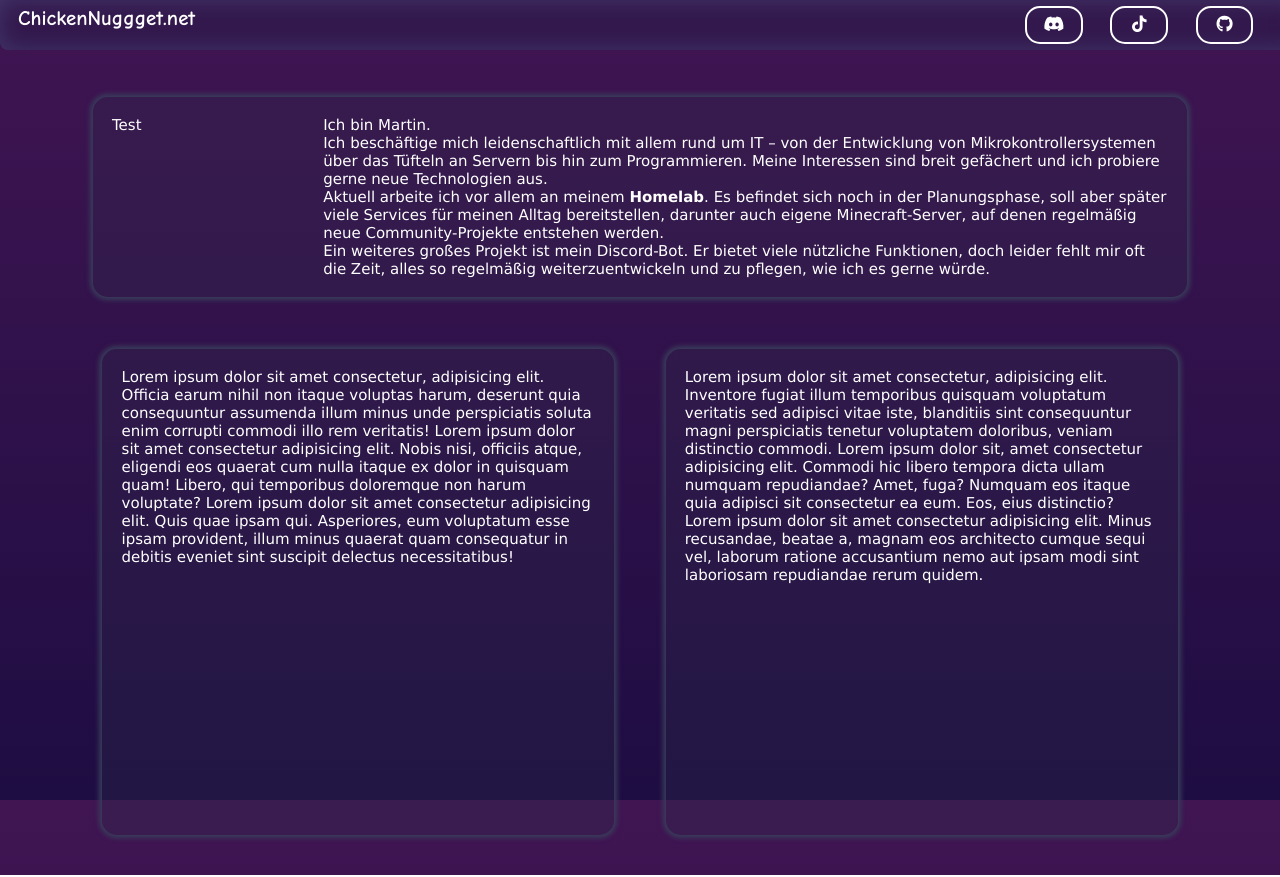
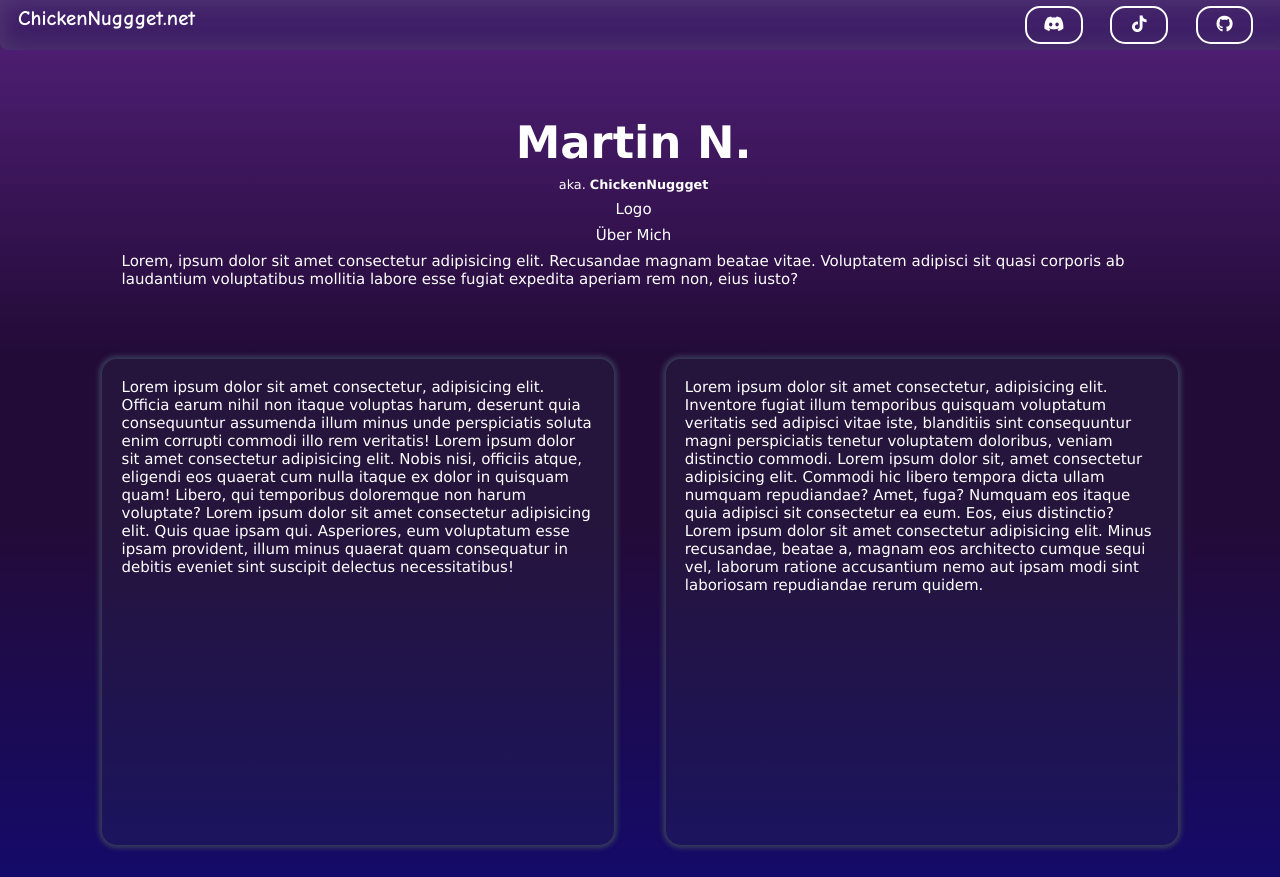
Before and after one commit to MartinNagypal/ChickenNugggetWeb, a plain HTML site: page Pages/index.html in a window 1280 px wide. Drawn offline with Linux system fonts and the light colour scheme.

Commit message:
page changes

```diff
--- a/CSS/index.css
+++ b/CSS/index.css
@@ -1,18 +1,18 @@
-body {
-  min-height: 100vh;
-  background-image:
-    radial-gradient(#8826a0 0.85px, transparent 0.85px),
-    linear-gradient(180deg, rgba(88, 24, 97, 1) 0%, rgba(30, 13, 66, 1) 100%);
-  background-size: 20px 20px, 100% 100%;
-  background-repeat: repeat, no-repeat;
-  background-attachment: scroll, fixed;
+body, html{
+    margin: 0;
+    padding: 0;
+}
+
+body{
+    background: #53207a;
+    background: linear-gradient(180deg,rgba(83, 32, 122, 1) 0%, rgba(35, 11, 56, 1) 40%, rgba(35, 11, 56, 1) 60%, rgba(20, 10, 105, 1) 100%);
 }
 
 /* ----------- Navbar ---------- */
 
 .navbar{
     background-color: rgba(19, 36, 64, 0.25);
-    box-shadow: inset 0 0 25px rgba(114, 146, 197, 0.25);
+    box-shadow: inset 0 0 25px rgba(148, 148, 148, 0.25);
     border-radius: 0px 0px 7.5px 7.5px;
     align-content: center;
     min-height: 50px;
@@ -77,12 +77,33 @@ body {
     padding:2.5vw;
     gap: 4vw;
     justify-content: center;
+
 }
  #mainInfo{
     max-width: 82.5vw;
     display:grid;
-    grid-template-columns: 0.2fr 0.8fr;
+    grid-template-columns: 80vw;
+    grid-auto-rows: auto;
+    gap: 1vh;
     min-width: 650px;
+    justify-items: center;
+
+    font-size: clamp( 15px, calc((1.35vw + 1.35vh) / 2), 50px);
+    font-family: Verdana, Geneva, Tahoma, sans-serif;
+    border-radius: 15px;
+    min-width: 307px;
+    overflow: auto;
+    color: white;
+    padding: 1.5vw;
+    transition: 0.3s;
+ }
+
+ .mainInfoRealName{
+    font-size: 3.5vw;
+ }
+
+ .mainInfoNugggetName{
+    font-size: 1vw;
  }
 
 
--- a/Pages/index.html
+++ b/Pages/index.html
@@ -6,7 +6,7 @@
   <title>ChickenNuggget</title>
   <link rel="stylesheet" href="../CSS/index.css">
   <link rel="stylesheet" href="https://cdnjs.cloudflare.com/ajax/libs/font-awesome/6.5.1/css/all.min.css">
-  <script src="../Scripts/indexBg.js"></script>
+  <!-- <script src="../Scripts/indexBg.js"></script> -->
 </head>
 
 <!-- make body a 2 row grid -->
@@ -51,23 +51,17 @@
 
 	<div class="mainSeparator">
 		<!-- main block with info -->
-		 <div class="block" id="mainInfo">
+		 <div id="mainInfo">
+			<!-- echter name -->
+			<div class="mainInfoRealName"><b>Martin N.</b></div>
+			<!-- nugget name -->
+			<div class="mainInfoNugggetName"> aka.  <b>ChickenNuggget</b></div>
 			<!-- logo -->
-			<div id="mainConentInfoLogo">
-				Test
-			</div>
-			<!-- info -->
-			<div id="mainConentInfoText">
-				Ich bin Martin.<br>
-				Ich beschäftige mich leidenschaftlich mit allem rund um IT – von der Entwicklung von Mikrokontrollersystemen über das Tüfteln an Servern bis hin zum Programmieren.
-				Meine Interessen sind breit gefächert und ich probiere gerne neue Technologien aus.<br>
-
-				Aktuell arbeite ich vor allem an meinem <b>Homelab</b>. Es befindet sich noch in der Planungsphase, soll aber später viele Services für meinen Alltag bereitstellen,
-				darunter auch eigene Minecraft-Server, auf denen regelmäßig neue Community-Projekte entstehen werden.<br>
-
-				Ein weiteres großes Projekt ist mein Discord-Bot. Er bietet viele nützliche Funktionen, doch leider fehlt mir oft die Zeit,
-				alles so regelmäßig weiterzuentwickeln und zu pflegen, wie ich es gerne würde.
-			</div>
+			<div class="mainInfoLogo">Logo</div>
+			<!-- Über mich text -->
+			<div class="mainInfoÜberMichHead">Über Mich</div>
+			<!-- Über mich info -->
+			<div class="mainInfoÜberMichText">Lorem, ipsum dolor sit amet consectetur adipisicing elit. Recusandae magnam beatae vitae. Voluptatem adipisci sit quasi corporis ab laudantium voluptatibus mollitia labore esse fugiat expedita aperiam rem non, eius iusto?</div>
 
 
 		 </div>
```
Also changed, not shown: colors.txt.
